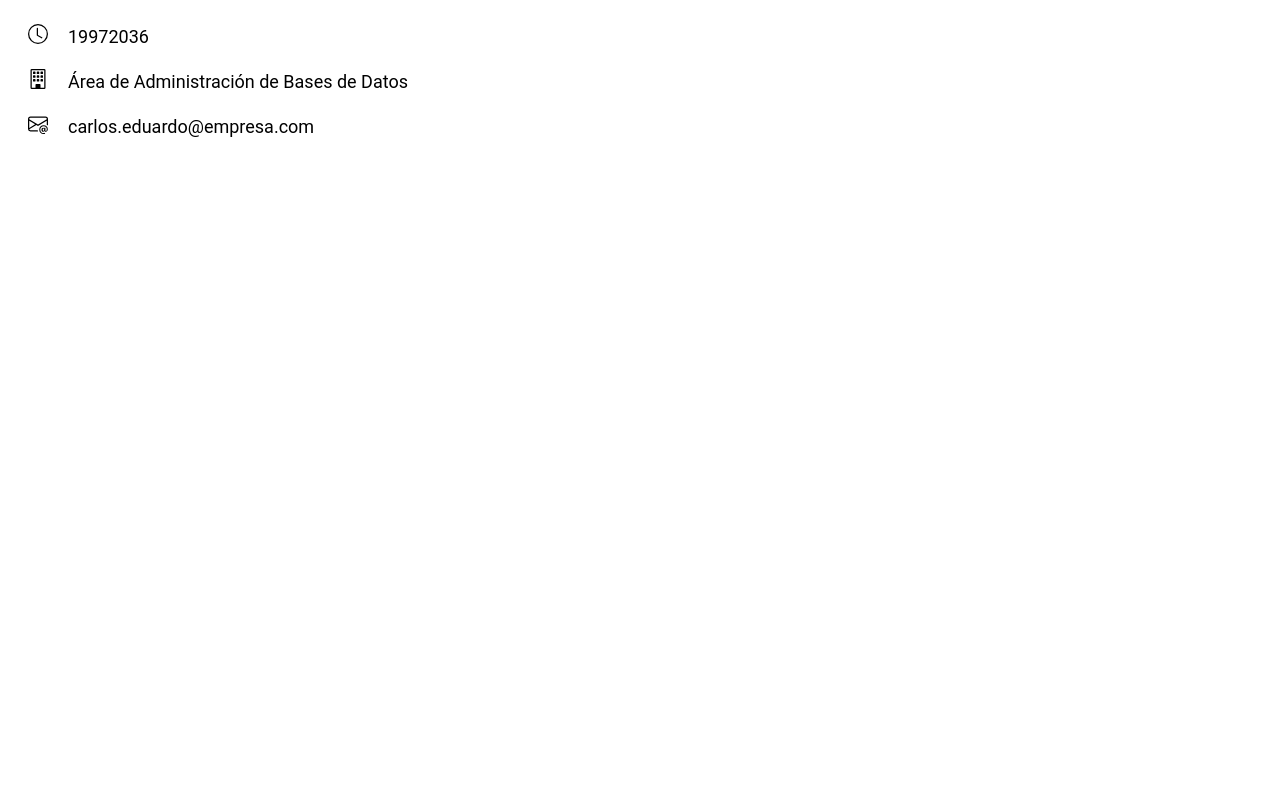
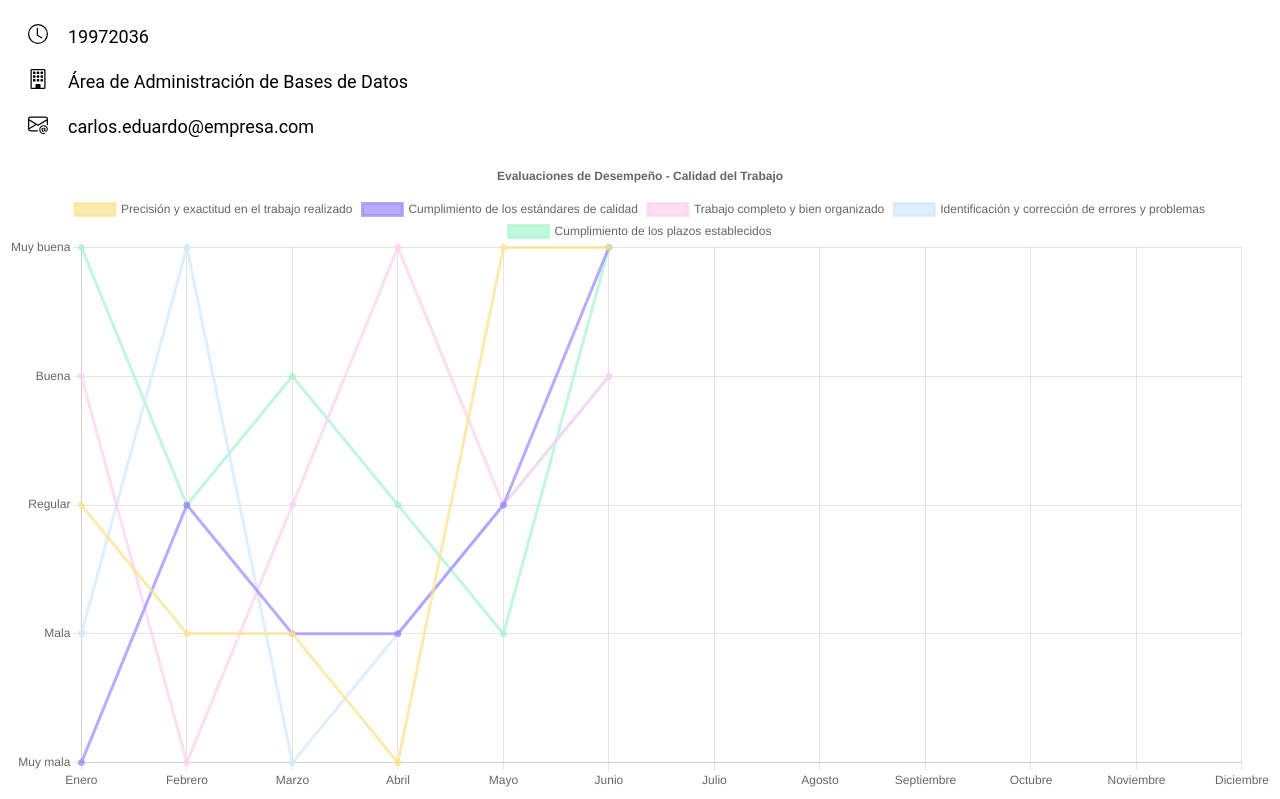
Before and after one commit to DP2softback/sigcc-front, a React (Vite) app in the folder dp2-frontend/: page /example/list in a window 1280 px wide. Shown: the part 1431-2230 px from the top of the page. Before the commit the page ends 1598 px from the top, so only its background shows below. Built offline with nearby package versions, Linux system fonts and the light colour scheme.

Commit message:
2 commit

```diff
--- a/dp2-frontend/src/features/ExampleModule/features/ListExample.tsx
+++ b/dp2-frontend/src/features/ExampleModule/features/ListExample.tsx
@@ -1,11 +1,11 @@
 import React from 'react'
-import Linechart from '../../../components/Charts/Linechart'
+
 
 const ListExample = () => {
   return (
     <div>
       {/* ListExample */}
-      <Linechart></Linechart>
+
     </div>
   )
 }
--- a/dp2-frontend/src/features/Modulo3/index.tsx
+++ b/dp2-frontend/src/features/Modulo3/index.tsx
@@ -2,6 +2,7 @@ import Employee from '@features/Modulo3/components/Employee/Employee'
 import JobPosition from '@features/Modulo3/components/JobPosition/JobPosition';
 import Promotion from '@features/Modulo3/components/Promotion/Promotion';
 import PieChart from '@features/Modulo3/components/Graphs/PieChart';
+import Linechart from './components/Charts/Linechart';
 const ListExample = () => {
 
   return (
@@ -55,6 +56,7 @@ const ListExample = () => {
         email={'carlos.eduardo@empresa.com'}
         characteristics={['Habilidades blandas', 'Backend avanzado', 'Frontend medio']}
       />
+      <Linechart/>
     </>
   );
 }
```
Also changed, not shown: dp2-frontend/src/features/Modulo3/components/Charts/Linechar.css (renamed from dp2-frontend/src/components/Charts/Linechar.css), dp2-frontend/src/features/Modulo3/components/Charts/Linechart.tsx (renamed from dp2-frontend/src/components/Charts/Linechart.tsx).
